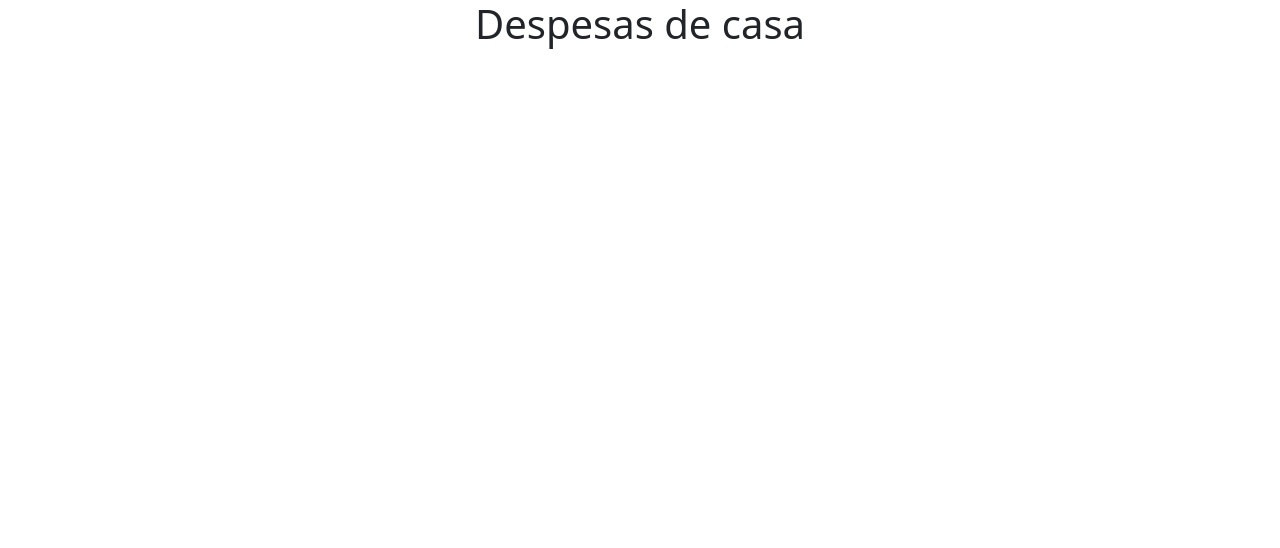
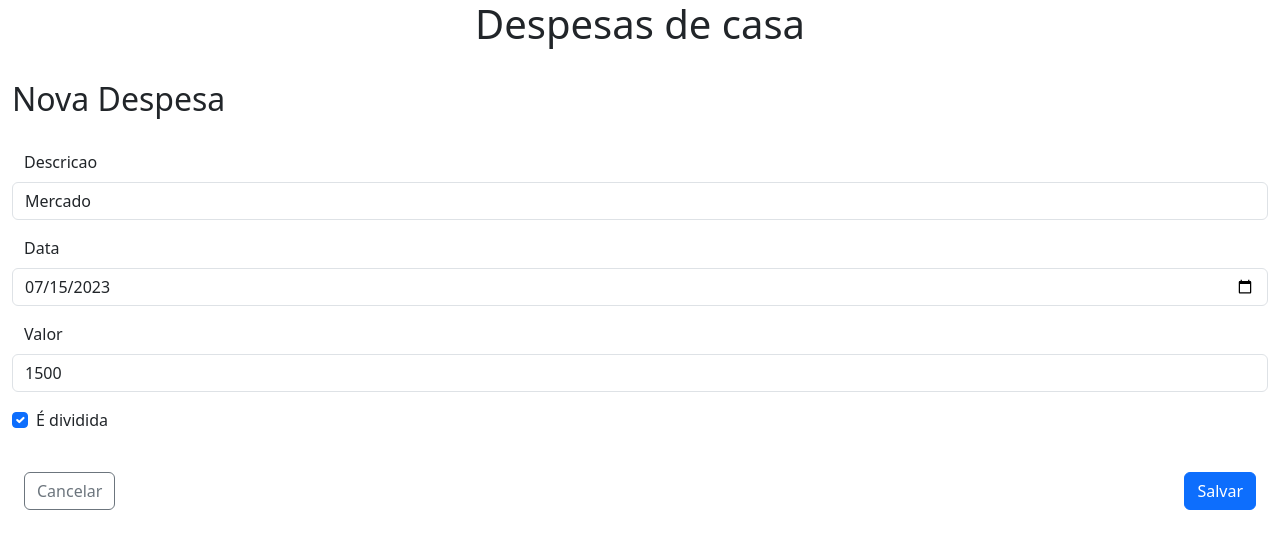
Before and after one commit to luisguipso/divisao-de-contas-front, an Angular app: page /despesa/1 in a window 1280 px wide. Before the commit this address led to /. Shown: the top 548 px of the page. Built offline with nearby package versions, Linux system fonts and the light colour scheme.

Commit message:
add despesa component

```diff
--- a/src/app/app-routing.module.ts
+++ b/src/app/app-routing.module.ts
@@ -2,11 +2,13 @@ import { NgModule } from '@angular/core';
 import { RouterModule, Routes } from '@angular/router';
 import { ListaPeriodosComponent } from './periodo/components/lista-periodos/lista-periodos.component';
 import { PeriodoComponent } from './periodo/components/periodo/periodo.component';
+import { DespesaComponent } from './despesa/despesa/despesa.component';
 
 const routes: Routes = [
   { path: '', redirectTo: '/lista-periodos', pathMatch: 'full' },
   { path: 'lista-periodos', component: ListaPeriodosComponent },
   { path: 'periodo/:id', component: PeriodoComponent },
+  { path: 'despesa/:id', component: DespesaComponent },
 ];
 
 @NgModule({
--- a/src/app/despesa/despesa-mock.ts
+++ b/src/app/despesa/despesa-mock.ts
@@ -5,6 +5,7 @@ export const DESPESAS: Despesa[] = [
     id: 1,
     descricao: 'Mercado',
     data: new Date('2023-07-15'),
+    isDivisivel: true,
     valor: 1500.0,
     periodo: 1,
   },
@@ -12,6 +13,7 @@ export const DESPESAS: Despesa[] = [
     id: 2,
     descricao: 'Ifood',
     data: new Date('2023-07-12'),
+    isDivisivel: true,
     valor: 120.0,
     periodo: 1,
   },
@@ -19,6 +21,7 @@ export const DESPESAS: Despesa[] = [
     id: 3,
     descricao: 'Farmacia',
     data: new Date('2023-07-11'),
+    isDivisivel: true,
     valor: 150.0,
     periodo: 1,
   },
@@ -26,6 +29,7 @@ export const DESPESAS: Despesa[] = [
     id: 4,
     descricao: 'Lanche',
     data: new Date('2023-07-8'),
+    isDivisivel: true,
     valor: 80.0,
     periodo: 1,
   },
@@ -33,6 +37,7 @@ export const DESPESAS: Despesa[] = [
     id: 5,
     descricao: 'Diamante',
     data: new Date('2023-07-5'),
+    isDivisivel: true,
     valor: 100.0,
     periodo: 1,
   },
@@ -40,6 +45,7 @@ export const DESPESAS: Despesa[] = [
     id: 6,
     descricao: 'Festa',
     data: new Date('2023-07-5'),
+    isDivisivel: true,
     valor: 90.0,
     periodo: 1,
   },
@@ -47,6 +53,7 @@ export const DESPESAS: Despesa[] = [
     id: 7,
     descricao: 'Mercado',
     data: new Date('2023-07-3'),
+    isDivisivel: true,
     valor: 60.0,
     periodo: 1,
   },
@@ -54,6 +61,7 @@ export const DESPESAS: Despesa[] = [
     id: 11,
     descricao: 'Mercado',
     data: new Date('2023-07-7'),
+    isDivisivel: true,
     valor: 60.0,
     periodo: 1,
   },
@@ -62,6 +70,7 @@ export const DESPESAS: Despesa[] = [
     id: 12,
     descricao: 'Supermercado',
     data: new Date('2023-07-8'),
+    isDivisivel: true,
     valor: 100.0,
     periodo: 2,
   },
@@ -70,6 +79,7 @@ export const DESPESAS: Despesa[] = [
     id: 13,
     descricao: 'Farmácia',
     data: new Date('2023-07-9'),
+    isDivisivel: true,
     valor: 50.0,
     periodo: 3,
   },
@@ -78,6 +88,7 @@ export const DESPESAS: Despesa[] = [
     id: 14,
     descricao: 'Lavanderia',
     data: new Date('2023-07-10'),
+    isDivisivel: true,
     valor: 20.0,
     periodo: 4,
   },
@@ -86,6 +97,7 @@ export const DESPESAS: Despesa[] = [
     id: 15,
     descricao: 'Mercado',
     data: new Date('2023-07-11'),
+    isDivisivel: true,
     valor: 60.0,
     periodo: 5,
   },
@@ -94,6 +106,7 @@ export const DESPESAS: Despesa[] = [
     id: 16,
     descricao: 'Supermercado',
     data: new Date('2023-07-12'),
+    isDivisivel: true,
     valor: 100.0,
     periodo: 6,
   },
@@ -102,6 +115,7 @@ export const DESPESAS: Despesa[] = [
     id: 17,
     descricao: 'Farmácia',
     data: new Date('2023-07-13'),
+    isDivisivel: true,
     valor: 50.0,
     periodo: 7,
   },
@@ -109,6 +123,7 @@ export const DESPESAS: Despesa[] = [
     id: 18,
     descricao: 'Lavanderia',
     data: new Date('2023-07-14'),
+    isDivisivel: true,
     valor: 20.0,
     periodo: 1,
   },
@@ -117,6 +132,7 @@ export const DESPESAS: Despesa[] = [
     id: 19,
     descricao: 'Mercado',
     data: new Date('2023-07-15'),
+    isDivisivel: true,
     valor: 60.0,
     periodo: 2,
   },
@@ -125,6 +141,7 @@ export const DESPESAS: Despesa[] = [
     id: 20,
     descricao: 'Supermercado',
     data: new Date('2023-07-16'),
+    isDivisivel: true,
     valor: 100.0,
     periodo: 3,
   },
@@ -133,6 +150,7 @@ export const DESPESAS: Despesa[] = [
     id: 21,
     descricao: 'Farmácia',
     data: new Date('2023-07-17'),
+    isDivisivel: true,
     valor: 50.0,
     periodo: 4,
   },
@@ -141,6 +159,7 @@ export const DESPESAS: Despesa[] = [
     id: 22,
     descricao: 'Lavanderia',
     data: new Date('2023-07-18'),
+    isDivisivel: true,
     valor: 20.0,
     periodo: 5,
   },
@@ -149,6 +168,7 @@ export const DESPESAS: Despesa[] = [
     id: 23,
     descricao: 'Mercado',
     data: new Date('2023-07-19'),
+    isDivisivel: true,
     valor: 60.0,
     periodo: 6,
   },
@@ -157,6 +177,7 @@ export const DESPESAS: Despesa[] = [
     id: 24,
     descricao: 'Supermercado',
     data: new Date('2023-07-20'),
+    isDivisivel: true,
     valor: 100.0,
     periodo: 7,
   },
--- /dev/null
+++ b/src/app/despesa/despesa/despesa.component.html
@@ -0,0 +1,44 @@
+<div class="container-fluid">
+  <div class="row">&nbsp;</div>
+  <div class="row">
+    <div class="col">
+      <h2>Nova Despesa</h2>
+    </div>
+  </div>
+  <div class="row">&nbsp;</div>
+  <div class="row">
+    <form *ngIf="despesa">
+      <div class="container-fluid">
+        <div class="row mb-3">
+          <label for="descricao" class="form-label">Descricao</label>
+          <input type="text" class="form-control" id="descricao" [(ngModel)]="despesa.descricao" name="descricao">
+        </div>
+        <div class="row mb-3">
+          <label for="data" class="form-label">Data</label>
+          <input type="date" class="form-control" id="data" [ngModel]="despesa.data | date:'yyyy-MM-dd'"
+            (ngModelChange)="despesa.data = $event" name="data">
+        </div>
+        <div class="row mb-3">
+          <label for="valor" class="form-label">Valor</label>
+          <input type="number" class="form-control" id="valor" [(ngModel)]="despesa.valor" name="valor">
+        </div>
+        <div class="row">
+          <div class="mb-3 form-check">
+            <label class="form-check-label" for="isDividida">É dividida</label>
+            <input type="checkbox" class="form-check-input" id="isDividida" [(ngModel)]="despesa.isDivisivel"
+              name="isDividida">
+          </div>
+        </div>
+        <div class="row">&nbsp;</div>
+        <div class="row justify-content-between">
+          <div class="col-auto">
+            <button type="button" class="btn btn-outline-secondary" (click)="goBack()">Cancelar</button>
+          </div>
+          <div class="col-auto">
+            <button type="button" class="btn btn-primary" (click)="salvar()">Salvar</button>
+          </div>
+        </div>
+      </div>
+    </form>
+  </div>
+</div>
--- /dev/null
+++ b/src/app/despesa/despesa/despesa.component.ts
@@ -0,0 +1,39 @@
+import { Component, Input } from '@angular/core';
+import { Despesa } from '../domain/despesa';
+import { ActivatedRoute } from '@angular/router';
+import { DespesaService } from '../service/despesa.service';
+import { Location } from '@angular/common';
+
+@Component({
+  selector: 'app-despesa',
+  templateUrl: './despesa.component.html',
+  styleUrls: ['./despesa.component.css'],
+})
+export class DespesaComponent {
+  @Input() despesa?: Despesa;
+
+  constructor(
+    private route: ActivatedRoute,
+    private location: Location,
+    private despesaService: DespesaService
+  ) {}
+
+  ngOnInit(): void {
+    this.getDespesa();
+  }
+
+  private getDespesa() {
+    const id = Number(this.route.snapshot.paramMap.get('id'));
+    this.despesaService
+      .getDespesa(id)
+      .subscribe((despesa) => (this.despesa = despesa));
+  }
+
+  salvar() {
+    throw new Error('Method not implemented.');
+  }
+
+  goBack() {
+    this.location.back();
+  }
+}
--- a/src/app/despesa/domain/despesa.ts
+++ b/src/app/despesa/domain/despesa.ts
@@ -2,6 +2,7 @@ export interface Despesa {
   id: Number;
   descricao: String;
   data: Date;
+  isDivisivel: boolean;
   valor: number;
   periodo: number;
 }
--- a/src/app/despesa/service/despesa.service.ts
+++ b/src/app/despesa/service/despesa.service.ts
@@ -9,7 +9,16 @@ import { DESPESAS } from '../despesa-mock';
 export class DespesaService {
   constructor() {}
 
-  getDespesas(id: Number): Observable<Despesa[]> {
-    return of(DESPESAS.filter((despesa) => despesa.periodo === id));
+  getDespesasPorPeriodo(idPeriodo: Number): Observable<Despesa[]> {
+    return of(DESPESAS.filter((despesa) => despesa.periodo === idPeriodo));
+  }
+
+  getDespesa(id: number): Observable<Despesa> {
+    const despesa = DESPESAS.find((despesa) => despesa.id === id);
+    if (despesa) {
+      return of(despesa);
+    } else {
+      throw new Error('not found');
+    }
   }
 }
--- a/src/app/periodo/components/periodo/periodo.component.html
+++ b/src/app/periodo/components/periodo/periodo.component.html
@@ -18,7 +18,7 @@
   </div>
 
   <div *ngFor="let despesa of despesas">
-    <div class="row justify-content-between  custom-table-row border-top">
+    <div class="row justify-content-between  custom-table-row border-top" routerLink="/despesa/{{despesa.id}}">
       <div class="col-4">
         {{despesa.descricao}}
       </div>
--- a/src/app/periodo/components/periodo/periodo.component.ts
+++ b/src/app/periodo/components/periodo/periodo.component.ts
@@ -35,7 +35,7 @@ export class PeriodoComponent implements OnInit {
   getDespesas() {
     if (this.periodo)
       this.despesaService
-        .getDespesas(this.periodo?.id)
+        .getDespesasPorPeriodo(this.periodo?.id)
         .subscribe((despesas) => (this.despesas = despesas));
   }
 }
--- a/src/app/periodo/service/periodo.service.ts
+++ b/src/app/periodo/service/periodo.service.ts
@@ -7,6 +7,8 @@ import { PERIODOS } from '../mock-periodos';
   providedIn: 'root',
 })
 export class PeriodoService {
+  constructor() {}
+
   getPeriodos(): Observable<Periodo[]> {
     return of(PERIODOS);
   }
@@ -19,6 +21,4 @@ export class PeriodoService {
       throw new Error('not found');
     }
   }
-
-  constructor() {}
 }
```
Also changed, not shown: src/app/app.module.ts (+9 -3 lines), src/app/despesa/despesa/despesa.component.css (added), 1 other file (tests, documents, lock files or other folders).
